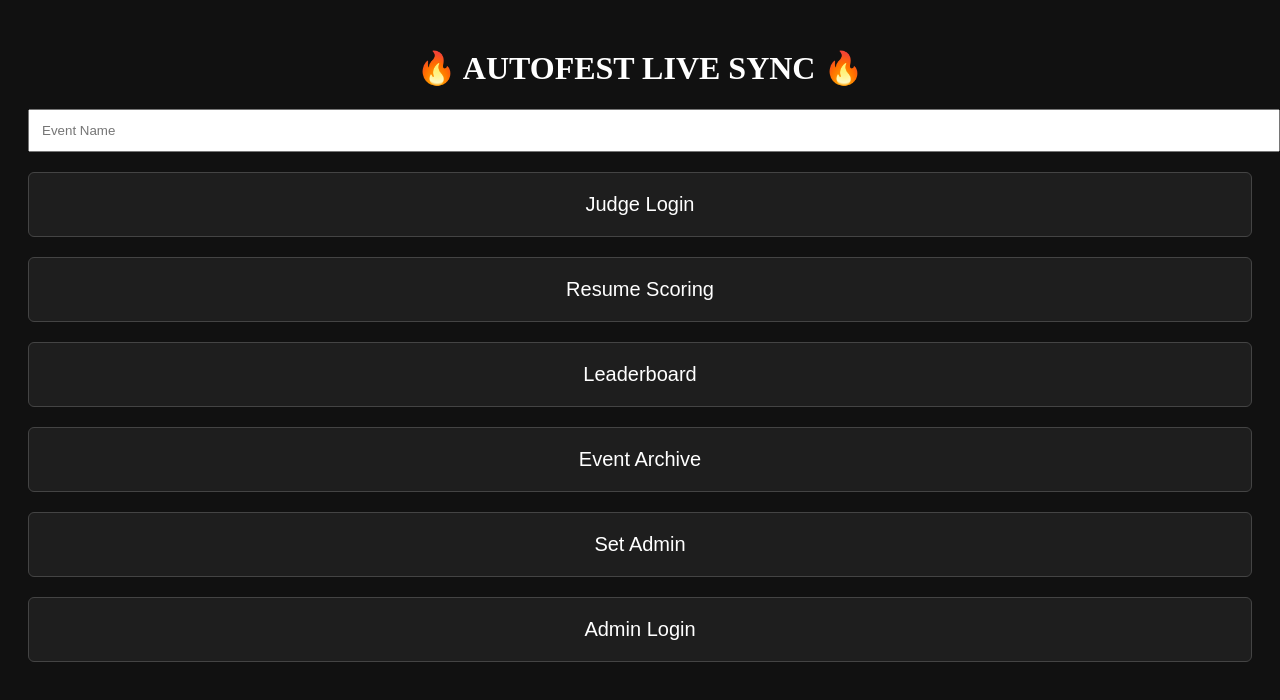
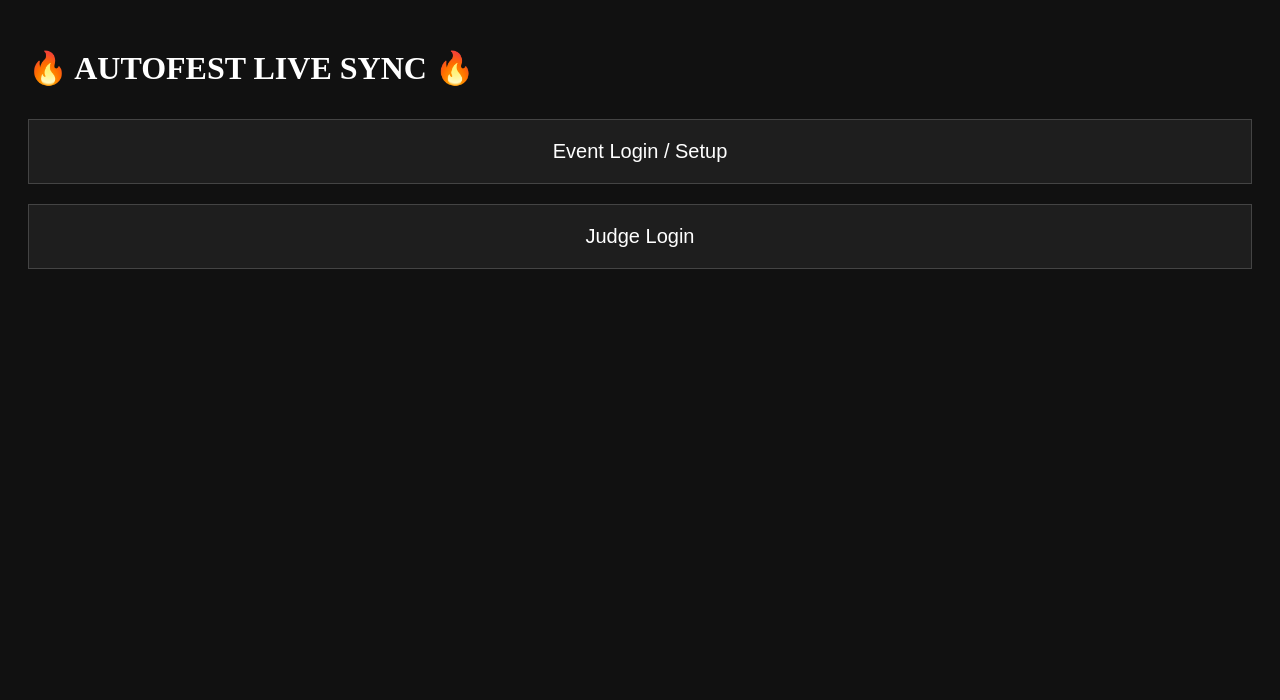
Before and after one commit to Les134/Autofest-2026-Final-App, a React (Create React App) app: page / in a window 1280 px wide. Shown: the top 700 px of the page. Built offline with nearby package versions, Linux system fonts and the light colour scheme.

Commit message:
Update App.js

```diff
--- a/src/App.js
+++ b/src/App.js
@@ -1,4 +1,4 @@
-import React, { useState, useEffect } from "react";
+import React, { useState } from "react";
 import { initializeApp } from "firebase/app";
 import {
   getFirestore,
@@ -35,6 +35,9 @@ export default function App(){
   const [screen,setScreen] = useState("home");
 
   const [eventName,setEventName] = useState("");
+  const [eventLocked,setEventLocked] = useState(false);
+
+  const [judgeNames,setJudgeNames] = useState(["","","","","",""]);
   const [judge,setJudge] = useState("");
 
   const [car,setCar] = useState("");
@@ -52,18 +55,15 @@ export default function App(){
     fontSize:"20px",
     background:"#1e1e1e",
     color:"#fff",
-    border:"1px solid #444",
-    borderRadius:"6px"
+    border:"1px solid #444"
   };
 
   const scoreBtn = (active) => ({
     width:45,
     height:45,
     margin:4,
-    fontSize:16,
     background: active ? "red" : "#333",
-    color:"#fff",
-    border:"none"
+    color:"#fff"
   });
 
   function setScore(cat,val){
@@ -75,10 +75,6 @@ export default function App(){
   }
 
   async function submit(){
-
-    if(!eventName) return alert("Enter event name");
-    if(!judge) return alert("Select judge");
-    if(!car) return alert("Enter car");
 
     const q = query(
       collection(db,"scores"),
@@ -114,122 +110,153 @@ export default function App(){
     setScores({});
     setDeductions({});
     setCar("");
-    setGender("");
-    setCarClass("");
-    setTyres("");
   }
 
   // ================= HOME =================
   if(screen==="home"){
     return (
-      <div style={{padding:20,background:"#111",minHeight:"100vh",color:"#fff"}}>
-        <h1 style={{textAlign:"center"}}>🔥 AUTOFEST LIVE SYNC 🔥</h1>
+      <div style={{padding:20,background:"#111",color:"#fff"}}>
+        <h1>🔥 AUTOFEST LIVE SYNC 🔥</h1>
+
+        <button style={btn} onClick={()=>setScreen("eventSetup")}>
+          Event Login / Setup
+        </button>
+
+        <button style={btn} onClick={()=>setScreen("judgeLogin")}>
+          Judge Login
+        </button>
+      </div>
+    );
+  }
+
+  // ================= EVENT SETUP =================
+  if(screen==="eventSetup"){
+    return (
+      <div style={{padding:20,background:"#111",color:"#fff"}}>
+
+        <h2>Event Setup</h2>
 
         <input
           placeholder="Event Name"
           value={eventName}
           onChange={e=>setEventName(e.target.value)}
-          style={{padding:12,width:"100%",marginBottom:10}}
+          style={{width:"100%",padding:10}}
         />
 
-        <button style={btn} onClick={()=>setScreen("judge")}>Judge Login</button>
-        <button style={btn}>Resume Scoring</button>
-        <button style={btn}>Leaderboard</button>
-        <button style={btn}>Event Archive</button>
-        <button style={btn}>Set Admin</button>
-        <button style={btn}>Admin Login</button>
+        <h3>Judge Names</h3>
+
+        {judgeNames.map((name,i)=>(
+          <input
+            key={i}
+            placeholder={`Judge ${i+1}`}
+            value={name}
+            onChange={e=>{
+              let copy=[...judgeNames];
+              copy[i]=e.target.value;
+              setJudgeNames(copy);
+            }}
+            style={{width:"100%",padding:10,marginTop:5}}
+          />
+        ))}
+
+        <button
+          style={btn}
+          onClick={()=>{
+            if(!eventName) return alert("Enter event name");
+            setEventLocked(true);
+            setScreen("home");
+          }}
+        >
+          LOCK EVENT
+        </button>
+
       </div>
     );
   }
 
   // ================= JUDGE LOGIN =================
-  if(screen==="judge"){
+  if(screen==="judgeLogin"){
+
+    if(!eventLocked){
+      return (
+        <div style={{padding:20,color:"#fff"}}>
+          <h2>No Event Started</h2>
+          <button style={btn} onClick={()=>setScreen("eventSetup")}>
+            Setup Event First
+          </button>
+        </div>
+      );
+    }
+
     return (
       <div style={{padding:20,background:"#111",color:"#fff"}}>
         <h2>Select Judge</h2>
-        {[1,2,3,4,5,6].map(j=>(
-          <button key={j} style={btn} onClick={()=>{setJudge(j);setScreen("score");}}>
-            Judge {j}
-          </button>
+
+        {judgeNames.map((name,i)=>(
+          name && (
+            <button
+              key={i}
+              style={btn}
+              onClick={()=>{setJudge(name);setScreen("score");}}
+            >
+              {name}
+            </button>
+          )
         ))}
+
       </div>
     );
   }
 
-  // ================= SCORE SHEET =================
+  // ================= SCORE =================
   return (
     <div style={{padding:20,background:"#111",color:"#fff"}}>
 
       <h2>{eventName}</h2>
-      <h3>Judge {judge}</h3>
+      <h3>{judge}</h3>
 
       <input
         placeholder="Car #"
         value={car}
         onChange={e=>setCar(e.target.value)}
-        style={{padding:10,width:"100%",marginBottom:10}}
       />
 
-      {/* Gender */}
       <div>
-        <strong>Gender</strong><br/>
         <button style={btn} onClick={()=>setGender("Male")}>Male</button>
         <button style={btn} onClick={()=>setGender("Female")}>Female</button>
       </div>
 
-      {/* Classes */}
       <div>
-        <strong>Class</strong>
         {classes.map(c=>(
           <button key={c} style={btn} onClick={()=>setCarClass(c)}>{c}</button>
         ))}
       </div>
 
-      {/* Tyres */}
       <div>
-        <strong>Blown Tyres (+5)</strong>
         <button style={btn} onClick={()=>setTyres("Left")}>Left</button>
         <button style={btn} onClick={()=>setTyres("Right")}>Right</button>
       </div>
 
-      {/* Scores */}
       {categories.map(cat=>(
         <div key={cat}>
           <strong>{cat}</strong>
-          <div style={{display:"flex",flexWrap:"wrap"}}>
-            {[...Array(21)].map((_,i)=>(
-              <button
-                key={i}
-                onClick={()=>setScore(cat,i)}
-                style={scoreBtn(scores[cat]===i)}
-              >
-                {i}
-              </button>
-            ))}
-          </div>
+          {[...Array(21)].map((_,i)=>(
+            <button key={i} style={scoreBtn(scores[cat]===i)} onClick={()=>setScore(cat,i)}>
+              {i}
+            </button>
+          ))}
         </div>
       ))}
 
-      {/* Deductions */}
       <div>
-        <strong>Deductions (-10)</strong>
         {deductionsList.map(d=>(
-          <button
-            key={d}
-            onClick={()=>toggleDeduction(d)}
-            style={{
-              ...btn,
-              background: deductions[d] ? "red" : "#333"
-            }}
-          >
+          <button key={d} style={btn} onClick={()=>toggleDeduction(d)}>
             {d}
           </button>
         ))}
       </div>
 
       <button style={btn} onClick={submit}>Submit Score</button>
-      <button style={btn} onClick={()=>setScreen("home")}>Home</button>
-
     </div>
   );
 }
```
